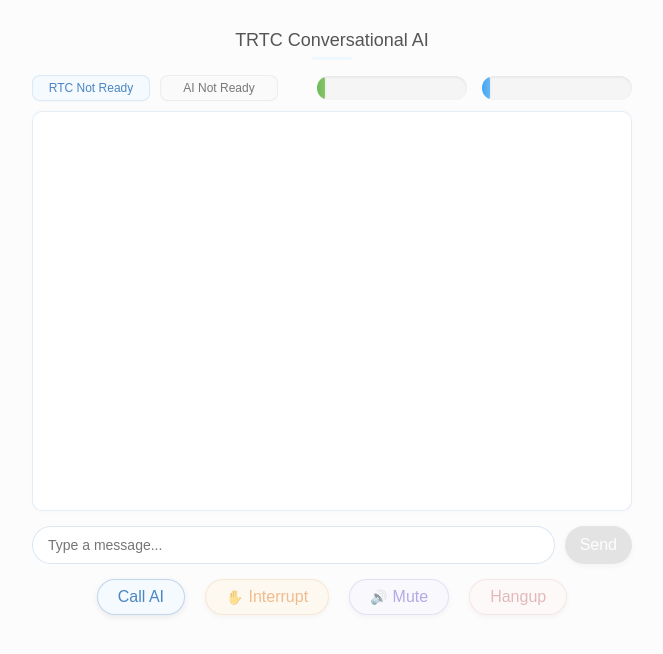
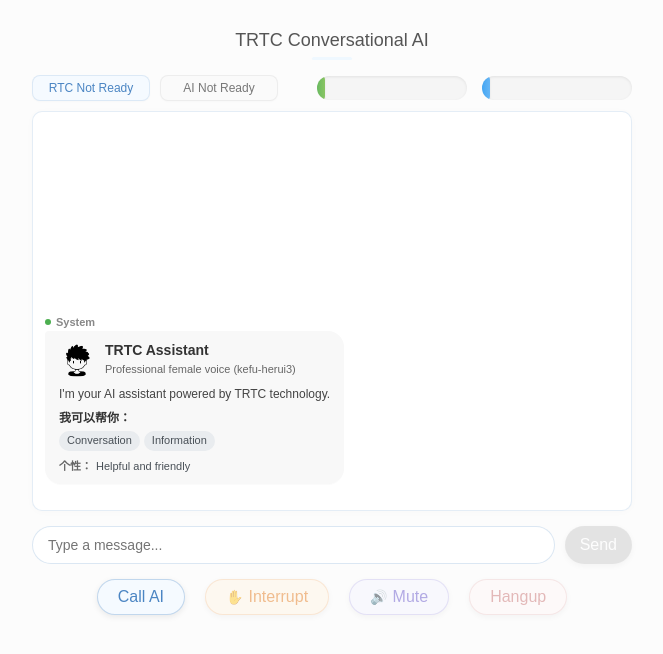
Before and after one commit to chicogong/trtc-ai-build-quickly, a website: page index.html in a window 1280 px wide. Shown: the whole page, without its empty margins (308-971 px from the left). Drawn offline with Linux system fonts and the light colour scheme; no server answers.

Commit message:
Add agent card display

```diff
--- a/css/styles.css
+++ b/css/styles.css
@@ -430,3 +430,95 @@
     border-radius: 8px;
   }
 }
+
+/* Agent Card Styles */
+.chat-agent-card {
+  background: #f8f9fa;
+  border-radius: 8px;
+  padding: 12px;
+  margin: 6px 0;
+  box-shadow: 0 1px 3px rgba(0, 0, 0, 0.08);
+}
+
+.agent-header {
+  display: flex;
+  align-items: center;
+  margin-bottom: 8px;
+}
+
+.agent-avatar {
+  width: 36px;
+  height: 36px;
+  border-radius: 50%;
+  margin-right: 10px;
+}
+
+.agent-info {
+  flex: 1;
+}
+
+.agent-name {
+  font-size: 14px;
+  font-weight: 600;
+  color: #333;
+  margin-bottom: 2px;
+}
+
+.agent-voice {
+  font-size: 11px;
+  color: #666;
+}
+
+.agent-description {
+  font-size: 12px;
+  color: #444;
+  margin-bottom: 8px;
+  line-height: 1.4;
+}
+
+.agent-capabilities {
+  margin-bottom: 8px;
+}
+
+.capabilities-title {
+  font-size: 12px;
+  font-weight: 600;
+  color: #333;
+  margin-bottom: 4px;
+}
+
+.capabilities-list {
+  display: flex;
+  flex-wrap: wrap;
+  gap: 4px;
+}
+
+.capability-item {
+  background: #e9ecef;
+  padding: 2px 8px;
+  border-radius: 12px;
+  font-size: 11px;
+  color: #495057;
+}
+
+.agent-personality {
+  font-size: 11px;
+  color: #666;
+}
+
+.personality-label {
+  font-weight: 600;
+  margin-right: 4px;
+}
+
+.personality-text {
+  color: #495057;
+}
+
+/* 确保卡片在聊天消息中的样式 */
+.chat-item.ai .chat-text .chat-agent-card {
+  margin: 0;
+  background: transparent;
+  box-shadow: none;
+  padding: 0;
+}
--- a/index.html
+++ b/index.html
@@ -59,6 +59,7 @@
   <script src="js/ui.js"></script>
   <script src="js/metrics.js"></script>
   <script src="js/trtc-client.js"></script>
+  <script src="js/agent-card.js"></script>
   <script src="js/app.js"></script>
 </body>
 
--- /dev/null
+++ b/js/agent-card.js
@@ -0,0 +1,84 @@
+/**
+ * Agent Card Module
+ * Handles displaying the AI agent information as a chat message
+ */
+
+/**
+ * Fetches the agent card information from the server
+ * @returns {Promise<Object>} The agent card information
+ */
+async function getAgentCardInfo() {
+  try {
+    const response = await fetch(`${API_BASE_URL}/getAgentInfo`, {
+      method: "GET",
+      headers: {
+        "Content-Type": "application/json",
+      }
+    });
+
+    if (!response.ok) {
+      throw new Error(`Failed to fetch agent info: ${response.status}`);
+    }
+
+    return await response.json();
+  } catch (error) {
+    console.error('Error getting agent info:', error);
+    // Fallback to default agent info
+    return {
+      name: "TRTC Assistant",
+      avatar: "assets/avatar.png",
+      description: "I'm your AI assistant powered by TRTC technology.",
+      capabilities: ["Conversation", "Information"],
+      voiceType: "Professional female voice (kefu-herui3)",
+      personality: "Helpful and friendly"
+    };
+  }
+}
+
+/**
+ * Creates and displays the agent info as a chat message
+ * @param {Object} agentInfo - The agent information
+ */
+function displayAgentCard(agentInfo) {
+  const capabilities = agentInfo.capabilities.map(cap => `<div class="capability-item">${cap}</div>`).join('');
+
+  const cardContent =
+    '<div class="chat-agent-card">' +
+    '<div class="agent-header">' +
+    `<img src="${agentInfo.avatar}" alt="AI" class="agent-avatar">` +
+    '<div class="agent-info">' +
+    `<div class="agent-name">${agentInfo.name}</div>` +
+    `<div class="agent-voice">${agentInfo.voiceType}</div>` +
+    '</div></div>' +
+    `<div class="agent-description">${agentInfo.description}</div>` +
+    '<div class="agent-capabilities">' +
+    '<div class="capabilities-title">我可以帮你：</div>' +
+    `<div class="capabilities-list">${capabilities}</div>` +
+    '</div>' +
+    '<div class="agent-personality">' +
+    '<span class="personality-label">个性：</span>' +
+    `<span class="personality-text">${agentInfo.personality}</span>` +
+    '</div></div>';
+
+  // Add to chat as a system message
+  if (typeof addSystemMessage === 'function') {
+    addSystemMessage(cardContent, true);
+  } else {
+    console.error('addSystemMessage function not found');
+  }
+}
+
+/**
+ * Initialize the agent card
+ */
+async function initializeAgentCard() {
+  try {
+    const agentInfo = await getAgentCardInfo();
+    displayAgentCard(agentInfo);
+  } catch (error) {
+    console.error('Failed to initialize agent card:', error);
+  }
+}
+
+// Initialize the agent card when the DOM is loaded
+document.addEventListener('DOMContentLoaded', initializeAgentCard);
--- a/js/ui.js
+++ b/js/ui.js
@@ -90,9 +90,29 @@
 /**
  * Adds a system message to the chat
  * @param {string} content - The message content
+ * @param {boolean} isHTML - Whether the content is HTML that should be rendered
  */
-function addSystemMessage(content) {
-  addMessage('System', content, 'ai', `system-${Date.now()}`);
+function addSystemMessage(content, isHTML = false) {
+  const chatList = document.querySelector('.chat-list');
+  const chatItem = document.createElement('div');
+  chatItem.className = 'chat-item ai';
+
+  const chatId = document.createElement('div');
+  chatId.className = 'chat-id';
+  chatId.textContent = 'System';
+
+  const chatText = document.createElement('div');
+  chatText.className = 'chat-text';
+
+  if (isHTML) {
+    chatText.innerHTML = content;
+  } else {
+    chatText.textContent = content;
+  }
+
+  chatItem.appendChild(chatId);
+  chatItem.appendChild(chatText);
+  chatList.insertBefore(chatItem, chatList.firstChild);
 }
 
 /**
```
Also changed, not shown: server.js (+25 -1 lines), assets/avatar.png (added).
